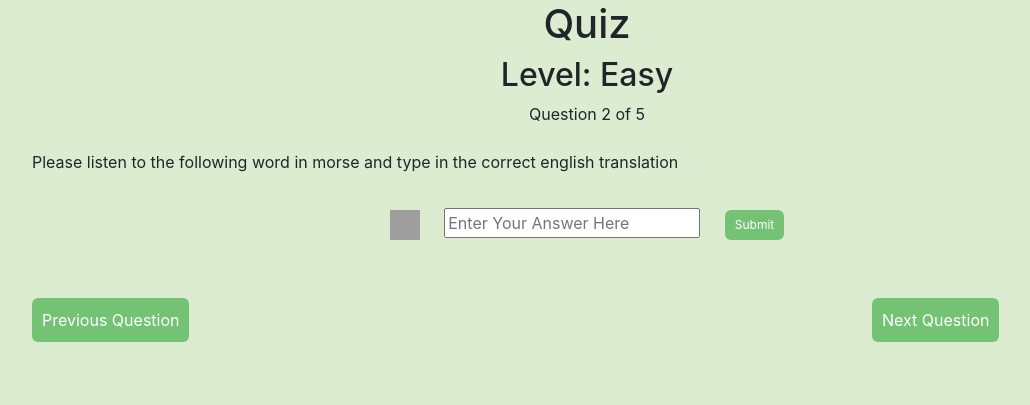
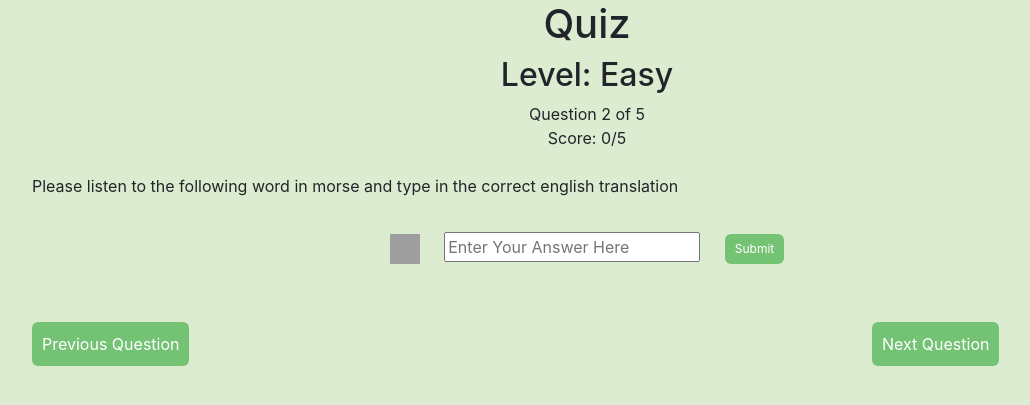
Before and after one commit to ArtesianSquid/InteractiveMorseWebApp, a Flask app: page /quiz/1 in a window 1280 px wide. Shown: the part 46-451 px from the top of the page, without its empty margins (53-1083 px from the left). Run offline with Flask 2, Linux system fonts and the light colour scheme; some libraries are stand-ins or nearby versions; grey boxes are pictures that could not be loaded.

Commit message:
Added current score to quiz page for feedback

```diff
--- a/server.py
+++ b/server.py
@@ -403,7 +403,8 @@ def learn(id=None):
 @app.route('/quiz/<id>')
 def quiz(id=None):
     question = quiz_questions[id]
-    return render_template('quiz.html', question=question)
+    global score
+    return render_template('quiz.html', question=question, score=score)
 
 @app.route('/quiz/end')
 def end():
--- a/templates/quiz.html
+++ b/templates/quiz.html
@@ -90,6 +90,8 @@
     <h1>Quiz</h1>
     <h2>Level: {{question.difficulty}}</h2>
     Question {{question.number}} of 5
+    <br>
+    Score: {{score}}/5
 </div>
 
 <br>
```
